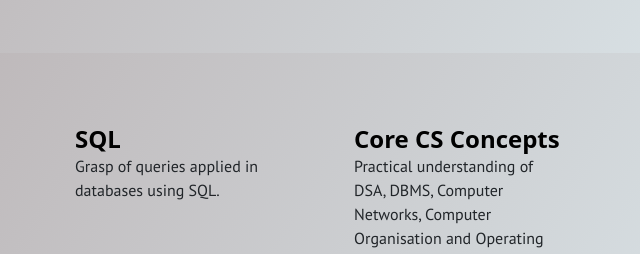
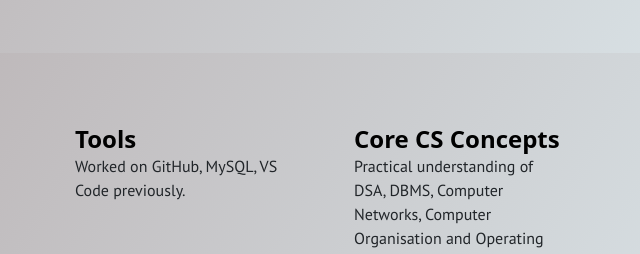
Before and after one commit to kunalphalswal/portfolio, a plain HTML site: page index.html in a window 1280 px wide. Shown: the part 1100-1354 px from the top of the page, 621-1261 px from the left. Drawn offline with nearby package versions, Linux system fonts and the light colour scheme.

Commit message:
Update index.html

```diff
--- a/index.html
+++ b/index.html
@@ -85,8 +85,8 @@
               <div class="col d-flex align-items-start">
                 <svg class="bi text-body-secondary flex-shrink-0 me-3" width="1.75em" height="1.75em"><use xlink:href="#calendar3"></use></svg>
                 <div>
-                  <h3 class="fw-bold mb-0 fs-4 text-body-emphasis">SQL</h3>
-                  <p>Grasp of queries applied in databases using SQL.</p>
+                  <h3 class="fw-bold mb-0 fs-4 text-body-emphasis">Tools</h3>
+                  <p>Worked on GitHub, MySQL, VS Code previously.</p>
                 </div>
               </div>
               <div class="col d-flex align-items-start">
```
